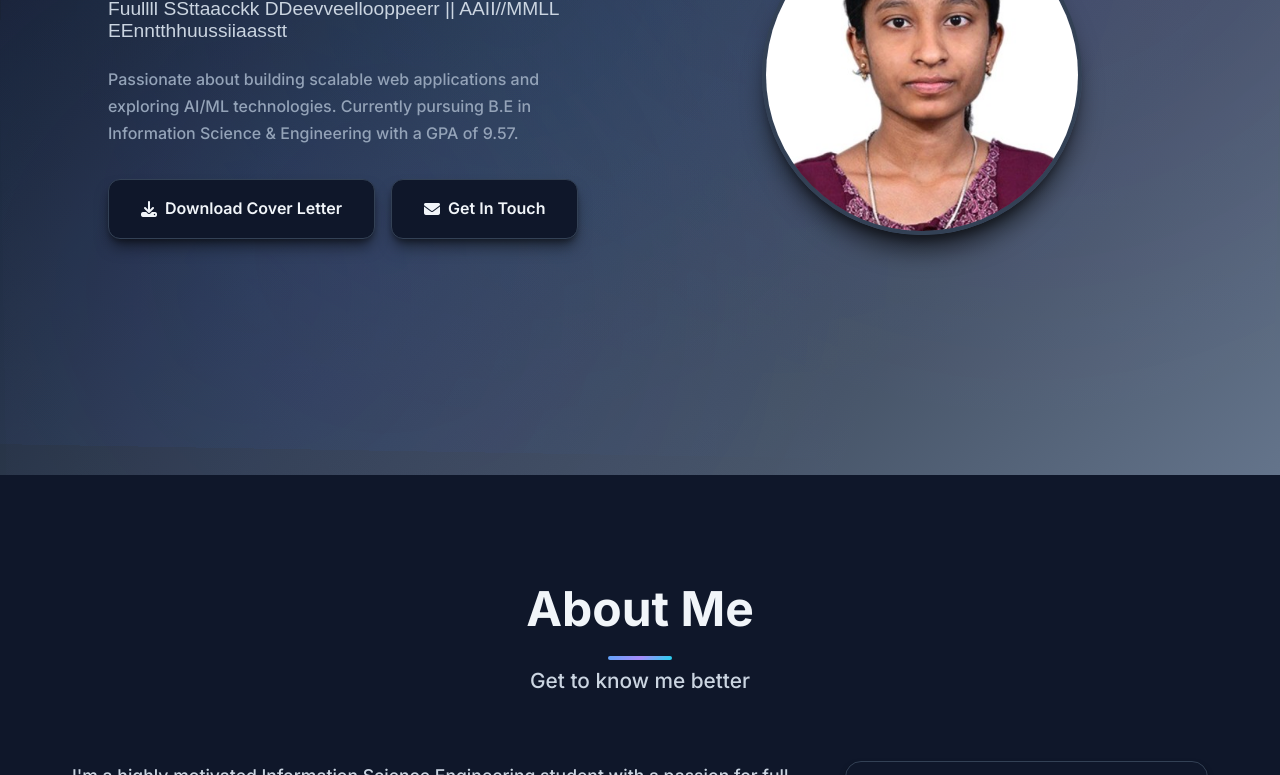
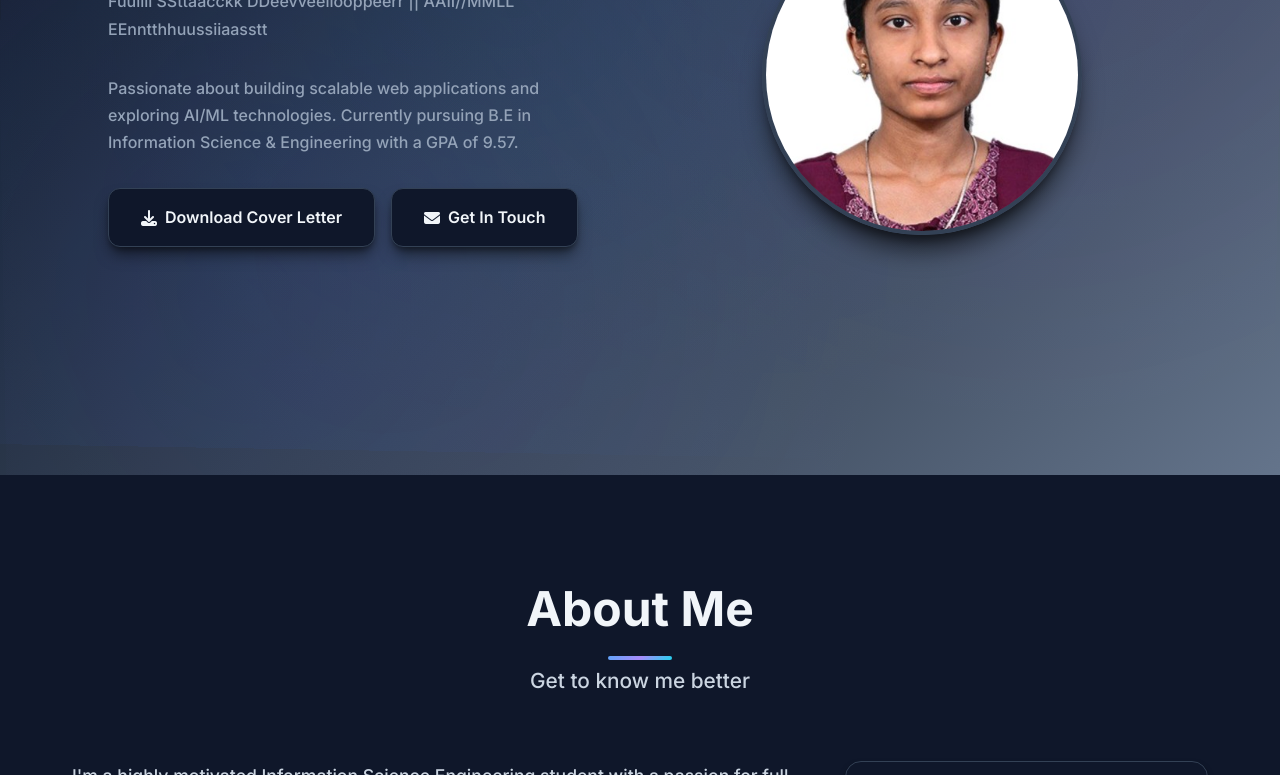
Before and after one commit to PriyankaGowda2005/Priyanka-Gowda-Portfolio, a plain HTML site: page index.html in a window 1280 px wide. Shown: the part 325-1100 px from the top of the page. Drawn offline with nearby package versions, Linux system fonts and the light colour scheme; no server answers.

Commit message:
FINAL FINAL FIX: Complete subtitle rewrite with override at end of CSS

```diff
--- a/styles.css
+++ b/styles.css
@@ -376,35 +376,6 @@
             }
         }
 
-        .hero-content .subtitle {
-            font-size: 1.2rem !important;
-            color: #cbd5e1 !important;
-            margin-bottom: 1.5rem !important;
-            font-weight: normal !important;
-            text-shadow: none !important;
-            letter-spacing: normal !important;
-            word-spacing: normal !important;
-            text-transform: none !important;
-            line-height: normal !important;
-            font-family: Arial, sans-serif !important;
-            opacity: 1 !important;
-            transform: none !important;
-            animation: none !important;
-            display: block !important;
-            white-space: normal !important;
-            text-align: left !important;
-            padding: 0 !important;
-            border: none !important;
-            background: none !important;
-            box-shadow: none !important;
-            filter: none !important;
-            transition: none !important;
-        }
-
-        .dark .hero-content .subtitle {
-            color: #cbd5e1 !important;
-            text-shadow: none !important;
-        }
 
         .hero-content p {
             font-size: 1rem !important;
@@ -2465,5 +2436,34 @@
             border: 1px solid rgba(239, 68, 68, 0.3);
             color: #dc2626;
         }
-        }
-        }
+
+        /* FINAL FIX FOR SUBTITLE - OVERRIDE EVERYTHING */
+        .subtitle {
+            font-size: 18px !important;
+            color: #cbd5e1 !important;
+            font-family: Arial, sans-serif !important;
+            font-weight: normal !important;
+            letter-spacing: 0px !important;
+            word-spacing: 0px !important;
+            line-height: 1.4 !important;
+            margin: 0 0 24px 0 !important;
+            padding: 0 !important;
+            text-transform: none !important;
+            text-shadow: none !important;
+            text-align: left !important;
+            opacity: 1 !important;
+            transform: none !important;
+            animation: none !important;
+            transition: none !important;
+            filter: none !important;
+            background: none !important;
+            border: none !important;
+            box-shadow: none !important;
+            display: block !important;
+            white-space: normal !important;
+            overflow: visible !important;
+            position: static !important;
+            z-index: auto !important;
+        }
+        }
+        }
```
